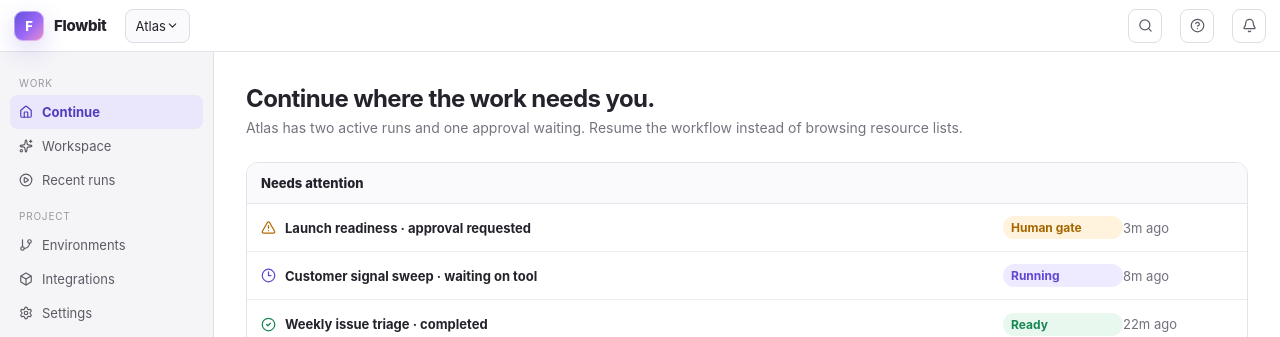
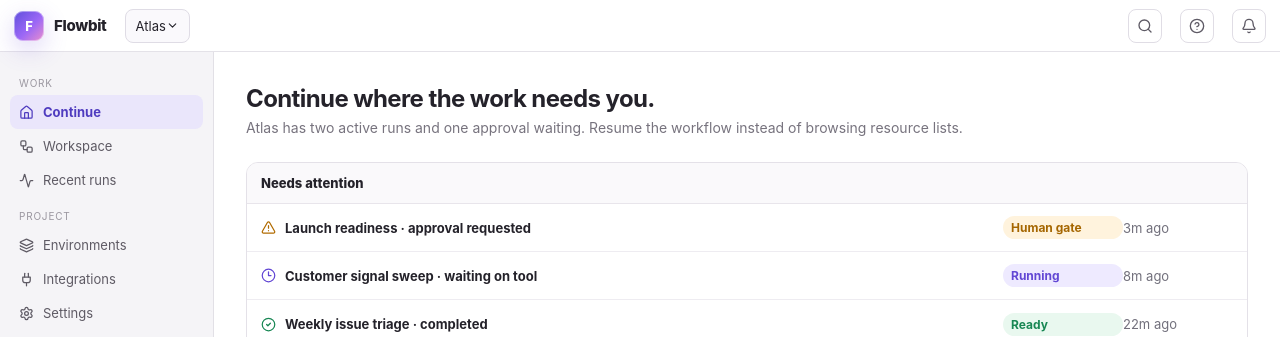
Before and after one commit to dengmengmian/fanui, a Next.js app in the folder dogfood/003/: page /app in a window 1280 px wide. Shown: the top 337 px of the page. Built offline with nearby package versions, Linux system fonts and the light colour scheme.

Commit message:
Tighten workspace icon semantics for mobile

```diff
--- a/dogfood/003/components/app-shell.tsx
+++ b/dogfood/003/components/app-shell.tsx
@@ -1,5 +1,5 @@
 import Link from "next/link";
-import { Bell, Box, ChevronDown, CircleHelp, GitBranch, Home, PlayCircle, Search, Settings, Sparkles } from "lucide-react";
+import { Activity, Bell, ChevronDown, CircleHelp, Home, Layers3, Plug, Search, Settings, Workflow } from "lucide-react";
 import { Brand } from "./site";
 
 export function AppTopbar() {
@@ -8,9 +8,9 @@ export function AppTopbar() {
       <Brand />
       <div className="project-switch">Atlas <ChevronDown size={13} /></div>
       <div className="app-top-spacer" />
-      <button className="icon-btn" aria-label="Search"><Search size={15} /></button>
-      <button className="icon-btn" aria-label="Help"><CircleHelp size={15} /></button>
-      <button className="icon-btn" aria-label="Notifications"><Bell size={15} /></button>
+      <button className="icon-btn app-search" aria-label="Search"><Search size={16} /></button>
+      <button className="icon-btn app-help" aria-label="Help"><CircleHelp size={16} /></button>
+      <button className="icon-btn app-notifications" aria-label="Notifications"><Bell size={16} /></button>
     </div>
   );
 }
@@ -18,17 +18,17 @@ export function AppTopbar() {
 export function AppSidebar({ active = "home" }: { active?: string }) {
   const items = [
     ["home", "Continue", Home, "/app"],
-    ["workspace", "Workspace", Sparkles, "/app/projects/atlas"],
-    ["runs", "Recent runs", PlayCircle, "/app/projects/atlas#runs"],
+    ["workspace", "Workspace", Workflow, "/app/projects/atlas"],
+    ["runs", "Recent runs", Activity, "/app/projects/atlas#runs"],
   ] as const;
   return (
     <aside className="app-sidebar">
       <div className="app-nav-group">Work</div>
-      {items.map(([id,label,Icon,href]) => <Link key={id} href={href} className={`app-nav ${active===id?'active':''}`}><Icon size={14}/>{label}</Link>)}
+      {items.map(([id,label,Icon,href]) => <Link key={id} href={href} className={`app-nav ${active===id?'active':''}`}><Icon size={15}/>{label}</Link>)}
       <div className="app-nav-group">Project</div>
-      <div className="app-nav"><GitBranch size={14}/>Environments</div>
-      <div className="app-nav"><Box size={14}/>Integrations</div>
-      <div className="app-nav"><Settings size={14}/>Settings</div>
+      <div className="app-nav"><Layers3 size={15}/>Environments</div>
+      <div className="app-nav"><Plug size={15}/>Integrations</div>
+      <div className="app-nav"><Settings size={15}/>Settings</div>
     </aside>
   );
 }
```
